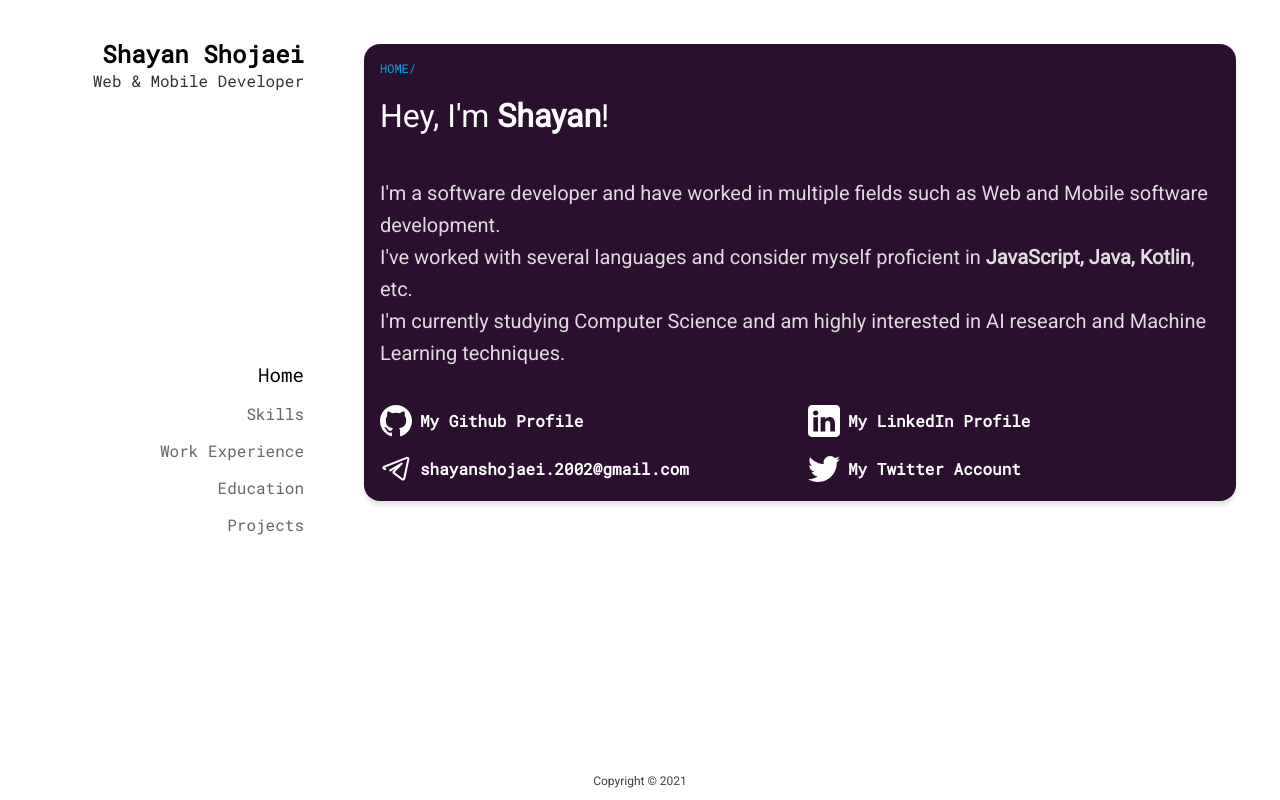
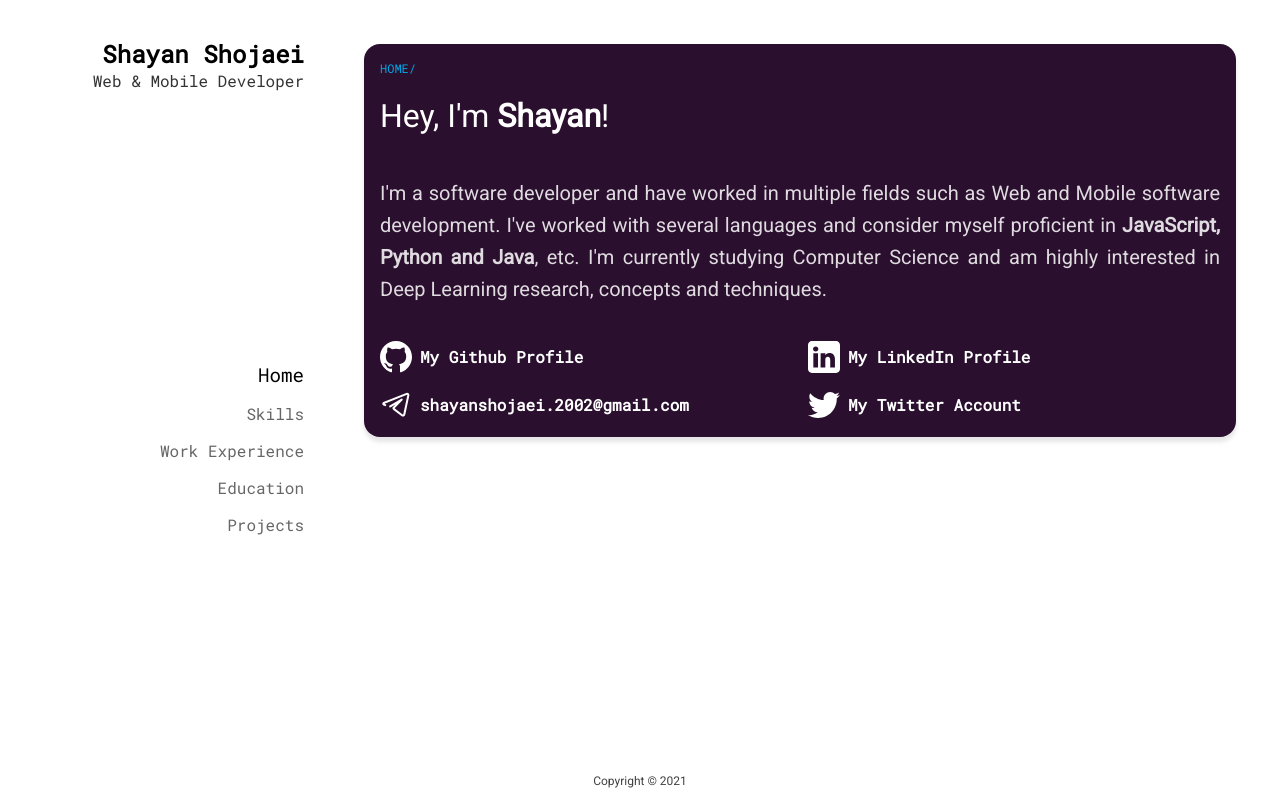
Before and after one commit to shayan-shojaei/portfolio, a React (Create React App) app: page / in a window 1280 px wide. Built offline with nearby package versions, Linux system fonts and the light colour scheme; the HTML template or start-up script is replaced by a standard one.

Commit message:
update: resources

```diff
--- a/src/Components/Home/Home.scss
+++ b/src/Components/Home/Home.scss
@@ -9,7 +9,7 @@ h1 {
 
 p {
 	font-family: 'Roboto', Helvetica, sans-serif;
-	text-align: left;
+	text-align: justify;
 	font-weight: 500;
 	line-height: 2rem;
 	font-size: 1.25em;
--- a/src/Components/Home/Home.tsx
+++ b/src/Components/Home/Home.tsx
@@ -11,13 +11,11 @@ export default function Home() {
 				</h1>
 				<p>
 					I'm a software developer and have worked in multiple fields such as
-					Web and Mobile software development.
-					<br />
-					I've worked with several languages and consider myself proficient in
-					<strong> JavaScript, Java, Kotlin</strong>, etc.
-					<br />
-					I'm currently studying Computer Science and am highly interested in AI
-					research and Machine Learning techniques.
+					Web and Mobile software development. I've worked with several
+					languages and consider myself proficient in
+					<strong> JavaScript, Python and Java</strong>, etc. I'm currently
+					studying Computer Science and am highly interested in Deep Learning
+					research, concepts and techniques.
 				</p>
 				<section className="socials">
 					<SocialItem
--- a/src/Components/Work/Work.tsx
+++ b/src/Components/Work/Work.tsx
@@ -10,7 +10,7 @@ export default function Work() {
 						title="Front End Developer"
 						organization="Trayl"
 						startYear="2020"
-						endYear="Present"
+						endYear="2022"
 						description="Trayl is an online intercity transportation solution."
 						points={[
 							'Used modern industry-standard technologies such as NextJS, React, GraphQL, Sass, etc.',
@@ -24,6 +24,7 @@ export default function Work() {
 							'NextJS',
 							'Node',
 							'GraphQL',
+							'Webpack',
 							'Sass',
 							'JavaScript',
 							'TypeScript',
--- a/src/resources/skills.json
+++ b/src/resources/skills.json
@@ -1,14 +1,22 @@
 [
 	{
 		"title": "Programming Languages",
+		"items": ["JavaScript", "Python", "Java", "TypeScript", "Kotlin", "Rust"]
+	},
+	{
+		"title": "Data Science/Machine Learning",
+		"items": ["Pytorch", "Pandas", "Numpy", "PySpark", "Scikit Learn", "Keras"]
+	},
+	{
+		"title": "Back End",
 		"items": [
-			"JavaScript",
-			"Python",
-			"Java",
-			"TypeScript",
-			"Kotlin",
-			"Rust",
-			"Dart"
+			"Node",
+			"ExpressJS",
+			"GraphQL",
+			"Apollo Server",
+			"Prisma",
+			"Postgres DB",
+			"Mongo DB"
 		]
 	},
 	{
@@ -26,48 +34,23 @@
 		]
 	},
 	{
-		"title": "Data Science/Machine Learning",
-		"items": [
-			"Pytorch",
-			"Pandas",
-			"Numpy",
-			"Scikit Learn",
-			"Keras"
-		]
-	},
-	{
-		"title": "Back End",
-		"items": [
-			"Node",
-			"ExpressJS",
-			"GraphQL",
-			"Apollo Server",
-			"Prisma",
-			"Postgres DB",
-			"Mongo DB"
-		]
-	},
-	{
 		"title": "Mobile",
-		"items": [
-			"Native Android",
-			"React Native",
-			"Flutter"
-		]
+		"items": ["Native Android", "React Native"]
 	},
 	{
 		"title": "Tools",
 		"items": [
 			"Git/Github",
 			"NPM",
-			"Yarn"
+			"Yarn",
+			"Jenkins",
+			"Cargo",
+			"Linux",
+			"Docker"
 		]
 	},
 	{
 		"title": "Languages",
-		"items": [
-			"Persian",
-			"English"
-		]
+		"items": ["Persian", "English"]
 	}
 ]
```
Also changed, not shown: 1 other file (tests, documents, lock files or other folders).
